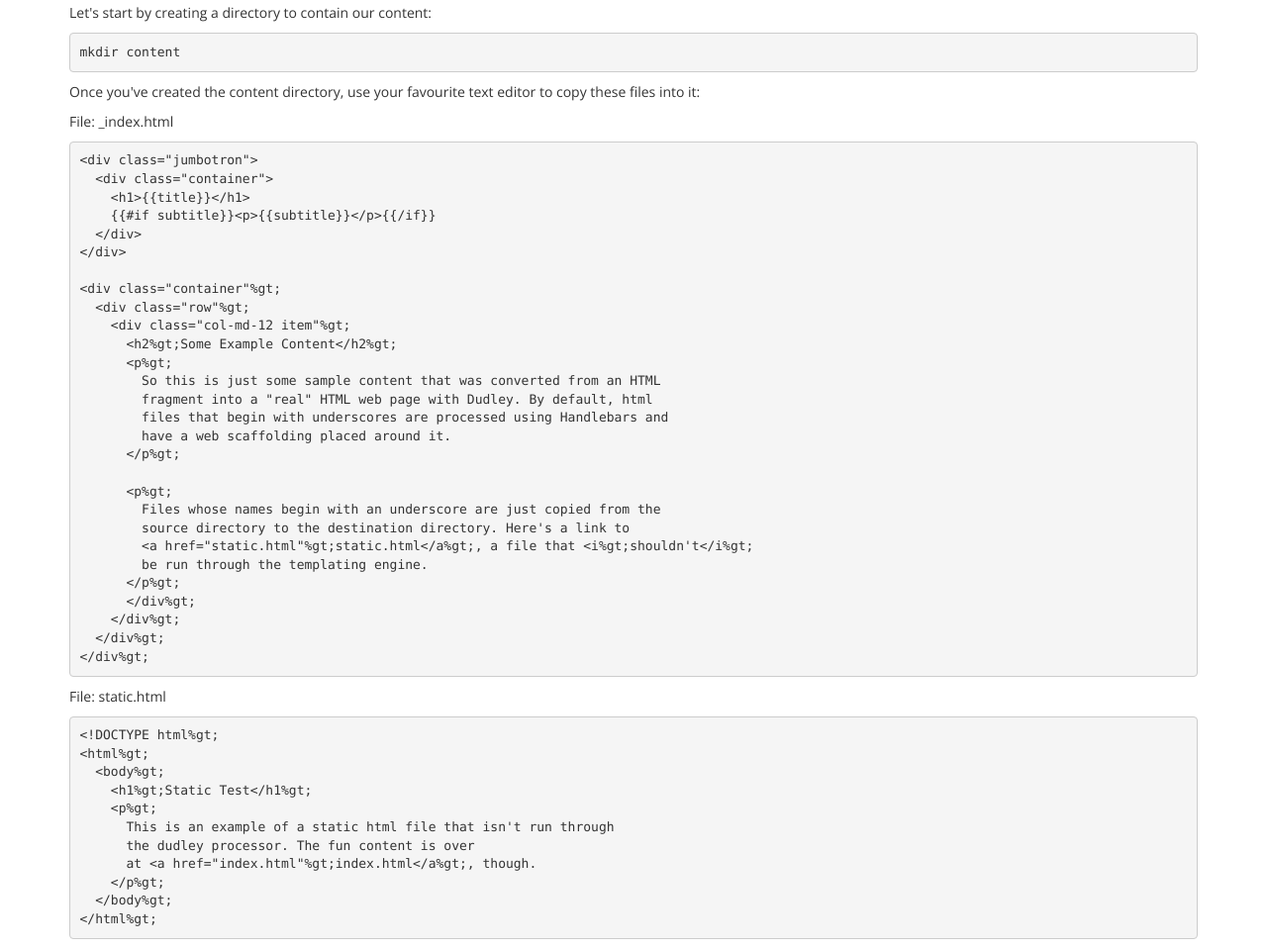
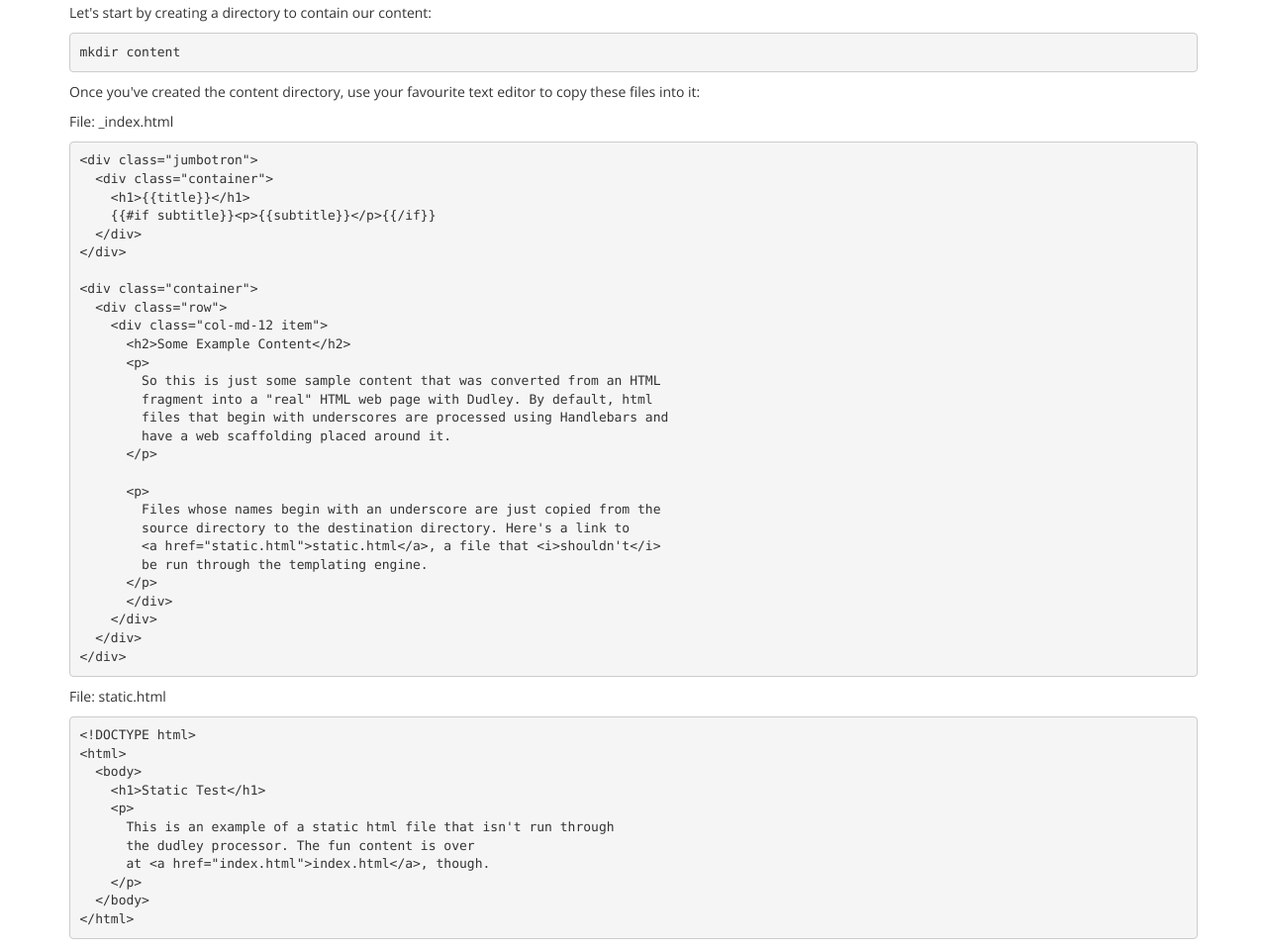
Before and after one commit to OhMeadhbh/dudley, a plain HTML site: page tutorial.html in a window 1280 px wide. Shown: the part 533-1492 px from the top of the page at 99% size. Drawn offline with nearby package versions, Linux system fonts and the light colour scheme.

Commit message:
updated pages from source Wed Jan  7 05:37:51 PST 2015

```diff
--- a/tutorial.html
+++ b/tutorial.html
@@ -100,39 +100,39 @@
   &lt;/div&gt;
 &lt;/div&gt;
 
-&lt;div class="container"%gt;
-  &lt;div class="row"%gt;
-    &lt;div class="col-md-12 item"%gt;
-      &lt;h2%gt;Some Example Content&lt;/h2%gt;
-      &lt;p%gt;
+&lt;div class="container"&gt;
+  &lt;div class="row"&gt;
+    &lt;div class="col-md-12 item"&gt;
+      &lt;h2&gt;Some Example Content&lt;/h2&gt;
+      &lt;p&gt;
         So this is just some sample content that was converted from an HTML
         fragment into a "real" HTML web page with Dudley. By default, html
         files that begin with underscores are processed using Handlebars and
         have a web scaffolding placed around it.
-      &lt;/p%gt;
+      &lt;/p&gt;
 
-      &lt;p%gt;
+      &lt;p&gt;
         Files whose names begin with an underscore are just copied from the
         source directory to the destination directory. Here's a link to
-        &lt;a href="static.html"%gt;static.html&lt;/a%gt;, a file that &lt;i%gt;shouldn't&lt;/i%gt;
+        &lt;a href="static.html"&gt;static.html&lt;/a&gt;, a file that &lt;i&gt;shouldn't&lt;/i&gt;
         be run through the templating engine.
-      &lt;/p%gt;
-      &lt;/div%gt;
-    &lt;/div%gt;
-  &lt;/div%gt;
-&lt;/div%gt;</pre></p>
+      &lt;/p&gt;
+      &lt;/div&gt;
+    &lt;/div&gt;
+  &lt;/div&gt;
+&lt;/div&gt;</pre></p>
 
-      <p>File: static.html<br/><pre>&lt;!DOCTYPE html%gt;
-&lt;html%gt;
-  &lt;body%gt;
-    &lt;h1%gt;Static Test&lt;/h1%gt;
-    &lt;p%gt;
+      <p>File: static.html<br/><pre>&lt;!DOCTYPE html&gt;
+&lt;html&gt;
+  &lt;body&gt;
+    &lt;h1&gt;Static Test&lt;/h1&gt;
+    &lt;p&gt;
       This is an example of a static html file that isn't run through
       the dudley processor. The fun content is over
-      at &lt;a href="index.html"%gt;index.html&lt;/a%gt;, though.
-    &lt;/p%gt;
-  &lt;/body%gt;
-&lt;/html%gt;</pre></p>
+      at &lt;a href="index.html"&gt;index.html&lt;/a&gt;, though.
+    &lt;/p&gt;
+  &lt;/body&gt;
+&lt;/html&gt;</pre></p>
 
       <h3>Step 3. Create the _dudley.json File</h3>
       <p>
```
